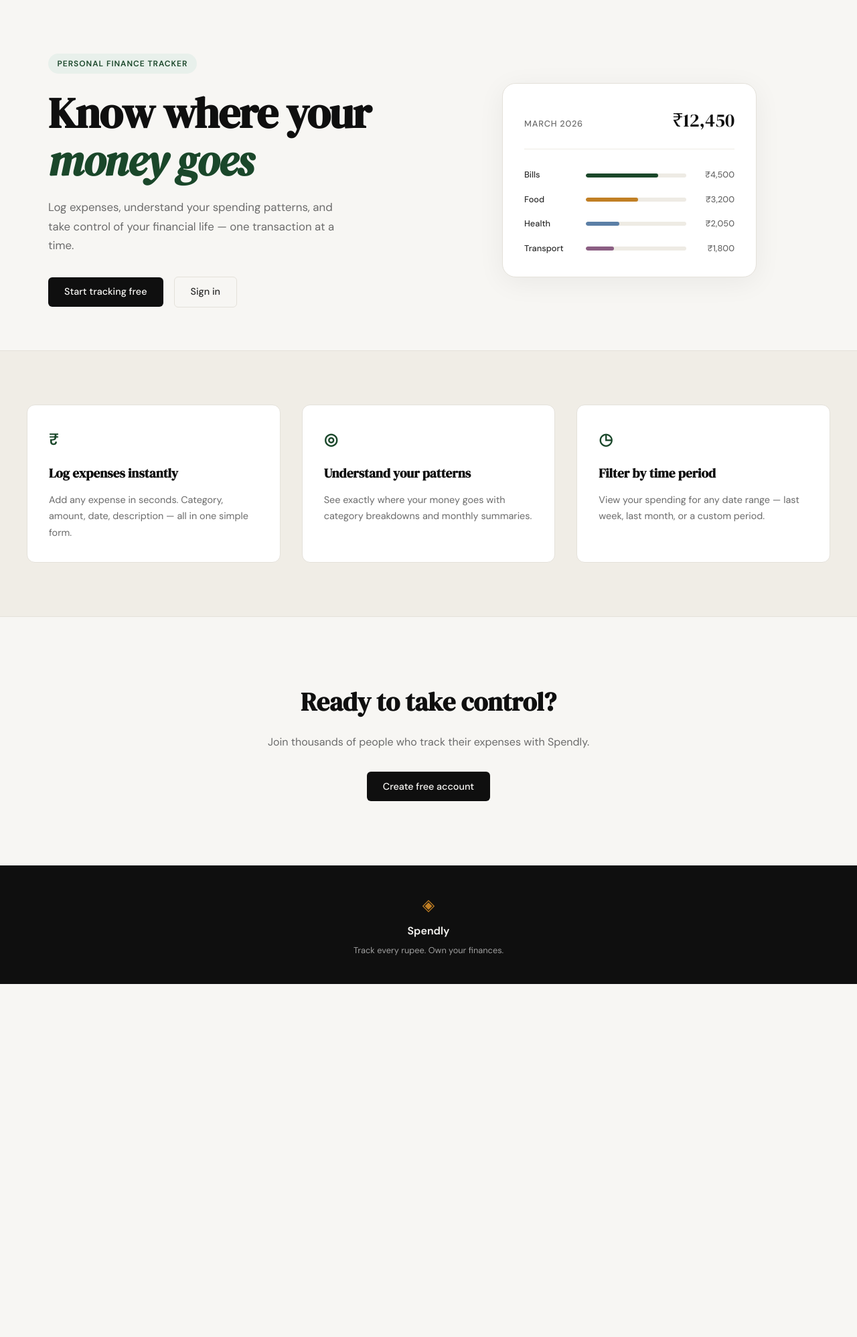
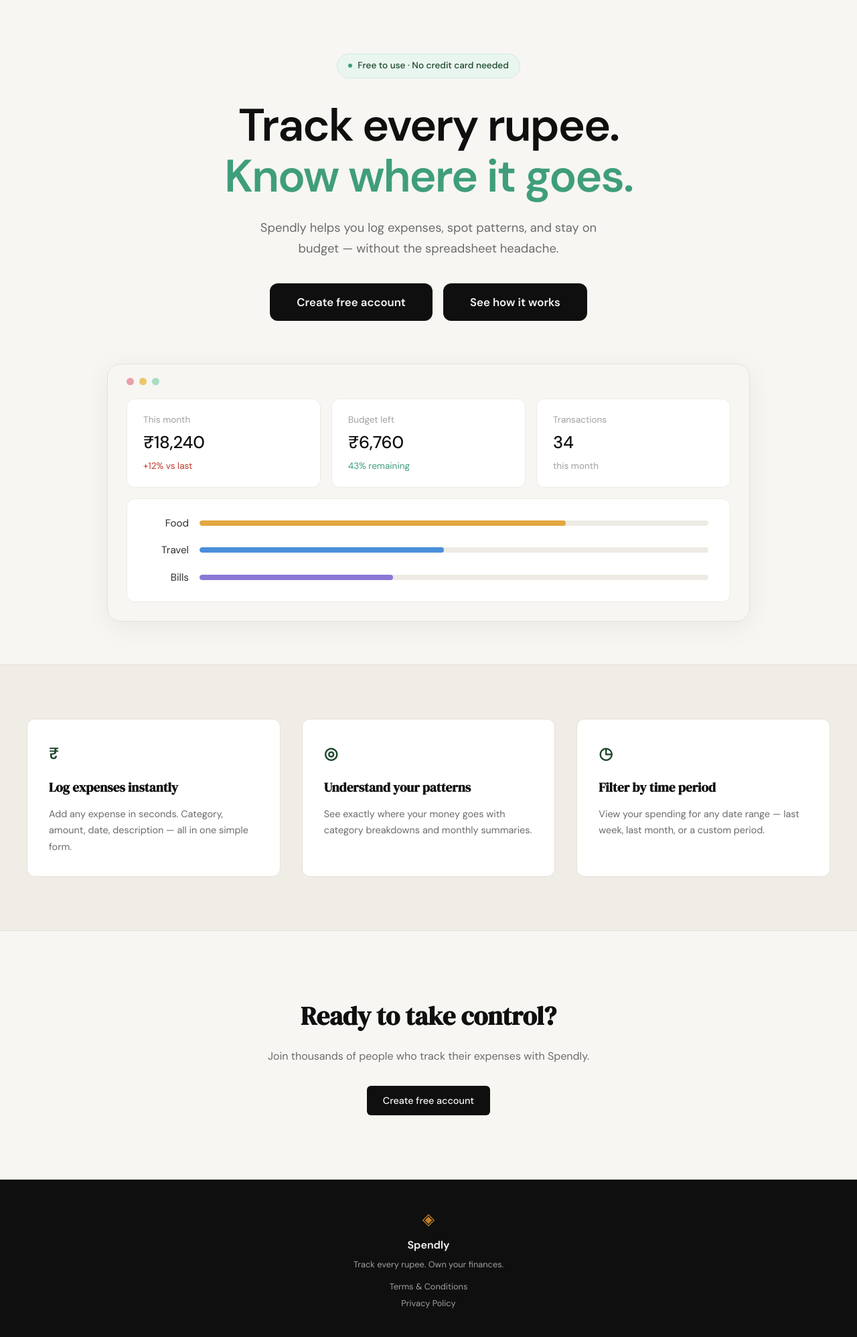
Before and after one commit to ankursaxena1985/spendly, a Flask app: page / in a window 1280 px wide. Shown: the part 61-2057 px from the top of the page at 67% size. Before the commit the page ends 1530 px from the top, so only its background shows below. Run offline with Flask 3, Linux system fonts and the light colour scheme.

Commit message:
changes landing page

```diff
--- a/app.py
+++ b/app.py
@@ -20,6 +20,16 @@ def register():
 @app.route("/login")
 def login():
     return render_template("login.html")
+
+
+@app.route("/terms")
+def terms():
+    return render_template("terms.html")
+
+
+@app.route("/privacy")
+def privacy():
+    return render_template("privacy.html")
 
 
 # ------------------------------------------------------------------ #
--- a/static/css/style.css
+++ b/static/css/style.css
@@ -18,6 +18,9 @@
     --danger-light: #fdecea;
     --border: #e4e1da;
     --border-soft: #eeebe4;
+    --hero-green: #3f9e7a;
+    --hero-green-light: #e9f6f0;
+    --hero-green-border: #cfeadd;
 
     --font-display: 'DM Serif Display', Georgia, serif;
     --font-body: 'DM Sans', system-ui, sans-serif;
@@ -125,114 +128,160 @@ a { color: inherit; text-decoration: none; }
 
 .hero {
     padding: 5rem 2rem 4rem;
-    display: grid;
-    grid-template-columns: 1fr 1fr;
-    gap: 4rem;
-    align-items: center;
     max-width: var(--max-width);
+    margin: 0 auto;
+    text-align: center;
+}
+
+.hero-inner {
+    max-width: 720px;
     margin: 0 auto;
 }
 
 .hero-badge {
-    display: inline-block;
-    background: var(--accent-light);
+    display: inline-flex;
+    align-items: center;
+    gap: 0.5rem;
+    background: var(--hero-green-light);
     color: var(--accent);
-    font-size: 0.75rem;
+    border: 1px solid var(--hero-green-border);
+    font-size: 0.85rem;
+    font-weight: 500;
+    padding: 0.4rem 1rem;
+    border-radius: 999px;
+    margin-bottom: 2rem;
+}
+
+.hero-badge-dot {
+    width: 6px;
+    height: 6px;
+    border-radius: 50%;
+    background: var(--hero-green);
+}
+
+.hero-title {
+    font-family: var(--font-body);
     font-weight: 600;
-    letter-spacing: 0.08em;
-    text-transform: uppercase;
-    padding: 0.35rem 0.85rem;
-    border-radius: 999px;
+    font-size: clamp(2.5rem, 6vw, 4.25rem);
+    line-height: 1.12;
+    letter-spacing: -0.03em;
+    color: var(--ink);
     margin-bottom: 1.5rem;
 }
 
-.hero-title {
-    font-family: var(--font-display);
-    font-size: clamp(2.5rem, 5vw, 4rem);
-    line-height: 1.1;
-    letter-spacing: -0.02em;
-    color: var(--ink);
-    margin-bottom: 1.25rem;
-}
-
-.hero-title em {
-    font-style: italic;
-    color: var(--accent);
-}
+.hero-title-accent { color: var(--hero-green); }
 
 .hero-subtitle {
-    font-size: 1.05rem;
+    font-size: 1.15rem;
     color: var(--ink-muted);
     line-height: 1.7;
-    max-width: 460px;
-    margin-bottom: 2rem;
+    max-width: 540px;
+    margin: 0 auto 2.25rem;
 }
 
 .hero-actions {
     display: flex;
     gap: 1rem;
-    align-items: center;
+    justify-content: center;
+    flex-wrap: wrap;
 }
 
 /* ------------------------------------------------------------------ */
-/* Mock card (hero visual)                                             */
+/* Dashboard preview (hero visual)                                     */
 /* ------------------------------------------------------------------ */
 
 .hero-visual {
-    display: flex;
-    justify-content: center;
+    max-width: 960px;
+    margin: 4rem auto 0;
+    text-align: left;
 }
 
-.mock-card {
-    background: var(--paper-card);
+.mock-window {
+    background: var(--paper);
     border: 1px solid var(--border);
     border-radius: var(--radius-lg);
-    padding: 2rem;
-    width: 100%;
-    max-width: 380px;
+    padding: 1.25rem 1.75rem 1.75rem;
     box-shadow: 0 8px 40px rgba(0,0,0,0.06);
 }
 
-.mock-card-header {
+.mock-window-dots {
     display: flex;
-    justify-content: space-between;
-    align-items: baseline;
-    margin-bottom: 1.75rem;
-    padding-bottom: 1.25rem;
-    border-bottom: 1px solid var(--border-soft);
+    gap: 0.5rem;
+    margin-bottom: 1.25rem;
 }
 
-.mock-label {
-    font-size: 0.8rem;
-    font-weight: 500;
-    color: var(--ink-muted);
-    text-transform: uppercase;
-    letter-spacing: 0.06em;
+.mock-window-dots span {
+    width: 11px;
+    height: 11px;
+    border-radius: 50%;
 }
 
-.mock-total {
-    font-family: var(--font-display);
-    font-size: 1.75rem;
-    color: var(--ink);
+.mock-window-dots span:nth-child(1) { background: #e8a1a8; }
+.mock-window-dots span:nth-child(2) { background: #ecc76a; }
+.mock-window-dots span:nth-child(3) { background: #a9dcc5; }
+
+.mock-stats {
+    display: grid;
+    grid-template-columns: repeat(3, 1fr);
+    gap: 1rem;
+    margin-bottom: 1rem;
 }
 
-.mock-bars { display: flex; flex-direction: column; gap: 1rem; }
+.mock-stat {
+    display: flex;
+    flex-direction: column;
+    gap: 0.2rem;
+    background: var(--paper-card);
+    border: 1px solid var(--border-soft);
+    border-radius: var(--radius-md);
+    padding: 1.25rem 1.5rem;
+}
+
+.mock-stat-label {
+    font-size: 0.85rem;
+    color: var(--ink-faint);
+}
+
+.mock-stat-value {
+    font-size: 1.6rem;
+    font-weight: 500;
+    color: var(--ink);
+    letter-spacing: -0.01em;
+}
+
+.mock-stat-note {
+    font-size: 0.85rem;
+    color: var(--ink-faint);
+}
+
+.mock-stat-note.note-up { color: var(--danger); }
+.mock-stat-note.note-good { color: var(--hero-green); }
+
+.mock-bars {
+    display: flex;
+    flex-direction: column;
+    gap: 1rem;
+    background: var(--paper-card);
+    border: 1px solid var(--border-soft);
+    border-radius: var(--radius-md);
+    padding: 1.5rem 2rem;
+}
 
 .mock-bar-row {
     display: grid;
-    grid-template-columns: 80px 1fr 60px;
+    grid-template-columns: 60px 1fr;
     align-items: center;
-    gap: 0.75rem;
+    gap: 1rem;
 }
 
 .mock-cat {
-    font-size: 0.8rem;
-    font-weight: 500;
+    font-size: 0.95rem;
     color: var(--ink-soft);
+    text-align: right;
 }
 
 .mock-bar-track {
-    height: 6px;
+    height: 8px;
     background: var(--border-soft);
     border-radius: 999px;
     overflow: hidden;
@@ -240,20 +289,88 @@ a { color: inherit; text-decoration: none; }
 
 .mock-bar {
     height: 100%;
-    background: var(--accent);
     border-radius: 999px;
     transition: width 0.6s ease;
 }
 
-.mock-bar-2 { background: var(--accent-2); }
-.mock-bar-3 { background: #5b7fa6; }
-.mock-bar-4 { background: #8b5e83; }
+.bar-food { background: #e3a83f; }
+.bar-travel { background: #4a8fdb; }
+.bar-bills { background: #8a78d4; }
 
-.mock-amt {
-    font-size: 0.8rem;
-    font-weight: 500;
-    color: var(--ink-muted);
-    text-align: right;
+/* ------------------------------------------------------------------ */
+/* Video modal                                                         */
+/* ------------------------------------------------------------------ */
+
+.video-modal {
+    margin: auto;
+    padding: 0;
+    border: none;
+    background: transparent;
+    width: min(900px, calc(100vw - 2rem));
+    max-width: none;
+    overflow: visible;
+}
+
+.video-modal::backdrop {
+    background: rgba(15, 15, 15, 0.7);
+    backdrop-filter: blur(2px);
+}
+
+.video-modal-content {
+    position: relative;
+    background: var(--ink);
+    border-radius: var(--radius-lg);
+    padding: 0.75rem;
+    box-shadow: 0 20px 60px rgba(0,0,0,0.35);
+}
+
+.video-modal-close {
+    position: absolute;
+    top: -0.85rem;
+    right: -0.85rem;
+    width: 2.25rem;
+    height: 2.25rem;
+    border-radius: 50%;
+    border: 1px solid var(--border);
+    background: var(--paper-card);
+    color: var(--ink);
+    font-size: 1.4rem;
+    line-height: 1;
+    cursor: pointer;
+    box-shadow: 0 4px 12px rgba(0,0,0,0.2);
+    transition: background 0.2s, color 0.2s;
+}
+
+.video-modal-close:focus-visible {
+    outline: 2px solid var(--hero-green);
+    outline-offset: 2px;
+}
+
+.video-modal-close:hover {
+    background: var(--ink);
+    color: var(--paper);
+}
+
+.video-frame {
+    position: relative;
+    aspect-ratio: 16 / 9;
+    border-radius: var(--radius-md);
+    overflow: hidden;
+    background: #000;
+}
+
+.video-frame iframe {
+    position: absolute;
+    inset: 0;
+    width: 100%;
+    height: 100%;
+    border: 0;
+}
+
+body.modal-open { overflow: hidden; }
+
+@media (max-width: 600px) {
+    .video-modal-close { top: -2.75rem; right: 0; }
 }
 
 /* ------------------------------------------------------------------ */
@@ -276,6 +393,13 @@ a { color: inherit; text-decoration: none; }
 }
 
 .btn-primary:hover { background: var(--accent); }
+
+.btn-lg {
+    padding: 0.9rem 2.5rem;
+    font-size: 1.05rem;
+    font-weight: 600;
+    border-radius: var(--radius-md);
+}
 
 .btn-ghost {
     display: inline-block;
@@ -507,19 +699,25 @@ a { color: inherit; text-decoration: none; }
     color: var(--ink-faint);
 }
 
+.footer-links {
+    display: flex;
+    flex-direction: column;
+    align-items: center;
+    gap: 0.25rem;
+    margin-top: 0.4rem;
+    font-size: 0.8rem;
+}
+
+.footer-links a { color: var(--ink-faint); transition: color 0.2s; }
+.footer-links a:hover { color: var(--paper); }
+
 /* ------------------------------------------------------------------ */
 /* Responsive                                                          */
 /* ------------------------------------------------------------------ */
 
 @media (max-width: 900px) {
-    .hero {
-        grid-template-columns: 1fr;
-        text-align: center;
-    }
-
-    .hero-subtitle { max-width: 100%; }
-    .hero-actions { justify-content: center; }
-    .hero-visual { display: none; }
+    .hero-visual { margin-top: 3rem; }
+    .mock-stats { grid-template-columns: 1fr; }
 
     .features-inner { grid-template-columns: 1fr; }
 }
--- a/static/js/main.js
+++ b/static/js/main.js
@@ -1 +1,41 @@
 // main.js — students will add JavaScript here as features are built
+
+// ------------------------------------------------------------------ //
+// "See how it works" video modal (landing page)                       //
+// ------------------------------------------------------------------ //
+
+(function () {
+    const modal = document.getElementById("video-modal");
+    if (!modal || typeof modal.showModal !== "function") return;
+
+    const iframe = modal.querySelector("iframe");
+
+    function openModal(event) {
+        event.preventDefault();
+        // Load the video only when opened, so it autoplays and isn't fetched on page load
+        iframe.src = iframe.dataset.src;
+        modal.showModal();
+        document.body.classList.add("modal-open");
+    }
+
+    function closeModal() {
+        modal.close();
+    }
+
+    document.querySelectorAll("[data-video-open]").forEach(function (btn) {
+        btn.addEventListener("click", openModal);
+    });
+
+    modal.querySelector("[data-video-close]").addEventListener("click", closeModal);
+
+    // Clicks on the dialog element itself (not its content) are backdrop clicks
+    modal.addEventListener("click", function (event) {
+        if (event.target === modal) closeModal();
+    });
+
+    // Fires for the close button, backdrop click, and the Escape key
+    modal.addEventListener("close", function () {
+        iframe.src = "";  // unloading the iframe stops playback
+        document.body.classList.remove("modal-open");
+    });
+})();
--- a/templates/base.html
+++ b/templates/base.html
@@ -34,6 +34,10 @@
             <span class="brand-icon">◈</span>
             <span class="footer-name">Spendly</span>
             <p class="footer-copy">Track every rupee. Own your finances.</p>
+            <div class="footer-links">
+                <a href="{{ url_for('terms') }}">Terms &amp; Conditions</a>
+                <a href="{{ url_for('privacy') }}">Privacy Policy</a>
+            </div>
         </div>
     </footer>
 
--- a/templates/landing.html
+++ b/templates/landing.html
@@ -6,62 +6,68 @@
 
 <section class="hero">
     <div class="hero-inner">
-        <div class="hero-badge">Personal Finance Tracker</div>
+        <div class="hero-badge"><span class="hero-badge-dot"></span>Free to use · No credit card needed</div>
         <h1 class="hero-title">
-            Know where your<br>
-            <em>money goes</em>
+            Track every rupee.<br>
+            <span class="hero-title-accent">Know where it goes.</span>
         </h1>
         <p class="hero-subtitle">
-            Log expenses, understand your spending patterns,
-            and take control of your financial life —
-            one transaction at a time.
+            Spendly helps you log expenses, spot patterns, and stay
+            on budget — without the spreadsheet headache.
         </p>
         <div class="hero-actions">
-            <a href="{{ url_for('register') }}" class="btn-primary">Start tracking free</a>
-            <a href="{{ url_for('login') }}" class="btn-ghost">Sign in</a>
+            <a href="{{ url_for('register') }}" class="btn-primary btn-lg">Create free account</a>
+            <a href="#features" class="btn-primary btn-lg" data-video-open>See how it works</a>
         </div>
     </div>
+
     <div class="hero-visual">
-        <div class="mock-card">
-            <div class="mock-card-header">
-                <span class="mock-label">March 2026</span>
-                <span class="mock-total">₹12,450</span>
+        <div class="mock-window">
+            <div class="mock-window-dots">
+                <span></span><span></span><span></span>
+            </div>
+            <div class="mock-stats">
+                <div class="mock-stat">
+                    <span class="mock-stat-label">This month</span>
+                    <span class="mock-stat-value">₹18,240</span>
+                    <span class="mock-stat-note note-up">+12% vs last</span>
+                </div>
+                <div class="mock-stat">
+                    <span class="mock-stat-label">Budget left</span>
+                    <span class="mock-stat-value">₹6,760</span>
+                    <span class="mock-stat-note note-good">43% remaining</span>
+                </div>
+                <div class="mock-stat">
+                    <span class="mock-stat-label">Transactions</span>
+                    <span class="mock-stat-value">34</span>
+                    <span class="mock-stat-note">this month</span>
+                </div>
             </div>
             <div class="mock-bars">
                 <div class="mock-bar-row">
+                    <span class="mock-cat">Food</span>
+                    <div class="mock-bar-track">
+                        <div class="mock-bar bar-food" style="width: 72%"></div>
+                    </div>
+                </div>
+                <div class="mock-bar-row">
+                    <span class="mock-cat">Travel</span>
+                    <div class="mock-bar-track">
+                        <div class="mock-bar bar-travel" style="width: 48%"></div>
+                    </div>
+                </div>
+                <div class="mock-bar-row">
                     <span class="mock-cat">Bills</span>
                     <div class="mock-bar-track">
-                        <div class="mock-bar" style="width: 72%"></div>
+                        <div class="mock-bar bar-bills" style="width: 38%"></div>
                     </div>
-                    <span class="mock-amt">₹4,500</span>
-                </div>
-                <div class="mock-bar-row">
-                    <span class="mock-cat">Food</span>
-                    <div class="mock-bar-track">
-                        <div class="mock-bar mock-bar-2" style="width: 52%"></div>
-                    </div>
-                    <span class="mock-amt">₹3,200</span>
-                </div>
-                <div class="mock-bar-row">
-                    <span class="mock-cat">Health</span>
-                    <div class="mock-bar-track">
-                        <div class="mock-bar mock-bar-3" style="width: 33%"></div>
-                    </div>
-                    <span class="mock-amt">₹2,050</span>
-                </div>
-                <div class="mock-bar-row">
-                    <span class="mock-cat">Transport</span>
-                    <div class="mock-bar-track">
-                        <div class="mock-bar mock-bar-4" style="width: 28%"></div>
-                    </div>
-                    <span class="mock-amt">₹1,800</span>
                 </div>
             </div>
         </div>
     </div>
 </section>
 
-<section class="features">
+<section class="features" id="features">
     <div class="features-inner">
         <div class="feature-card">
             <div class="feature-icon">₹</div>
@@ -89,4 +95,16 @@
     </div>
 </section>
 
+<dialog class="video-modal" id="video-modal" aria-label="How Spendly works">
+    <div class="video-modal-content">
+        <button type="button" class="video-modal-close" data-video-close aria-label="Close video">&times;</button>
+        <div class="video-frame">
+            <iframe data-src="https://www.youtube.com/embed/dQw4w9WgXcQ?autoplay=1&rel=0"
+                    title="How Spendly works"
+                    allow="accelerometer; autoplay; clipboard-write; encrypted-media; gyroscope; picture-in-picture"
+                    allowfullscreen></iframe>
+        </div>
+    </div>
+</dialog>
+
 {% endblock %}
```
Also changed, not shown: other parts of static/css/style.css (+71 -0 lines), templates/privacy.html (added, +68 -0 lines), templates/terms.html (added, +55 -0 lines).
